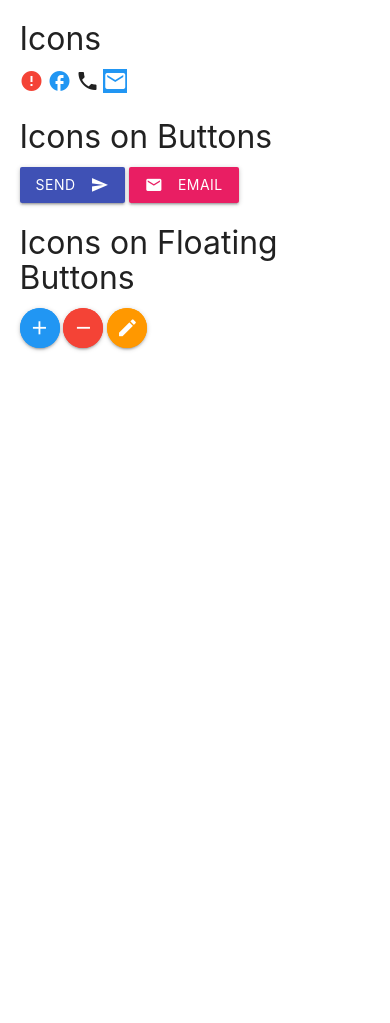
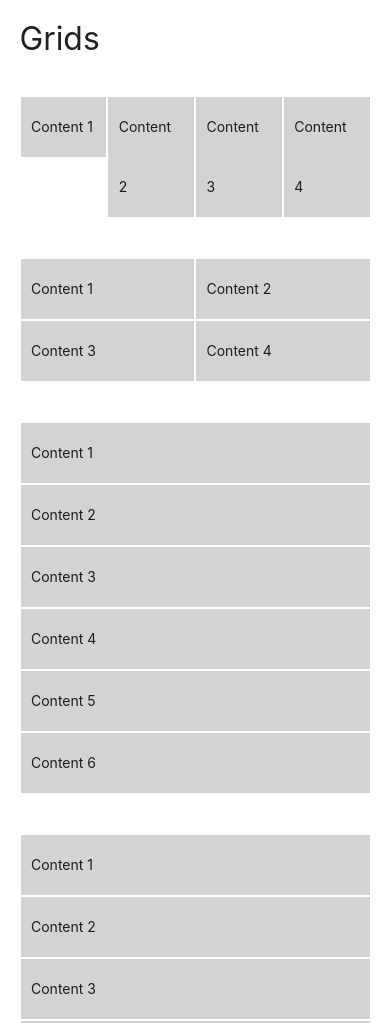
Before and after one commit to elbercastillomesa/materialize-css, a plain HTML site: page index.html in a window 390 px wide. Shown: the top 1023 px of the page. Before the commit the page ends 844 px from the top, so only its background shows below. Drawn offline with nearby package versions, Linux system fonts and the light colour scheme.

Commit message:
Responsive Grids
Shows the column structure for materialize and set some examples to diferent screen sizes.

```diff
--- a/index.html
+++ b/index.html
@@ -7,39 +7,60 @@
     <link rel="stylesheet" href="https://cdnjs.cloudflare.com/ajax/libs/materialize/1.0.0/css/materialize.min.css">
     <!--Import Google Icon Font-->
     <link href="https://fonts.googleapis.com/icon?family=Material+Icons" rel="stylesheet">
+    <style>
+        .row > div {
+            padding: 10px;
+            background: lightgray;
+            border: 1px solid white;
+            line-height: 60px;
+        }
+        .row {
+            margin: 40px auto;
+        }
+    </style>
     <title>Materialize CSS Tutorial</title>
 </head>
 <body>
 
     <div class="container">
 
-        <h4>Icons</h4>
-        <i class="material-icons red-text">error</i>
-        <i class="material-icons blue-text">facebook</i>
-        <i class="material-icons">phone</i>
-        <i class="material-icons blue white-text">mail</i>
+        <h4>Grids</h4>
 
+        <div class="row">
+            <div class="col s3">Content 1</div>
+            <div class="col s3">Content 2</div>
+            <div class="col s3">Content 3</div>
+            <div class="col s3">Content 4</div>
+        </div>
+        <div class="row">
+            <div class="col s6 m3">Content 1</div>
+            <div class="col s6 m3">Content 2</div>
+            <div class="col s6 m3">Content 3</div>
+            <div class="col s6 m3">Content 4</div>
+        </div>
+        <div class="row">
+            <div class="col s12 m4 l4">Content 1</div>
+            <div class="col s12 m4 l4">Content 2</div>
+            <div class="col s12 m4 l4">Content 3</div>
+            <div class="col s12 m4 l4">Content 4</div>
+            <div class="col s12 m4 l4">Content 5</div>
+            <div class="col s12 m4 l4">Content 6</div>
+        </div>
+        <div class="row">
+            <div class="col s12 m4 l4 xl2">Content 1</div>
+            <div class="col s12 m4 l4 xl2">Content 2</div>
+            <div class="col s12 m4 l4 xl2">Content 3</div>
+            <div class="col s12 m4 l4 xl2">Content 4</div>
+            <div class="col s12 m4 l4 xl2">Content 5</div>
+            <div class="col s12 m4 l4 xl2">Content 6</div>
+        </div>
+        <div class="row">
+            <div class="col s12 m8">Content 1</div>
+            <div class="col s12 m4">Content 2</div>
+            <div class="col s12 m4">Content 3</div>
+            <div class="col s12 m8">Content 4</div>
+        </div>
 
-        <h4>Icons on Buttons</h4>
-        <a href="#" class="btn indigo">
-            <span>Send</span>
-            <i class="material-icons right">send</i>
-        </a>
-        <a href="#" class="btn pink waves-effect waves-light">
-            <span>Email</span>
-            <i class="material-icons left">email</i>
-        </a>
-
-        <h4>Icons on Floating Buttons</h4>
-        <a href="#" class="btn-floating blue pulse">
-            <i class="material-icons">add</i>
-        </a>
-        <a href="#" class="btn-floating red pulse">
-            <i class="material-icons">remove</i>
-        </a>
-        <a href="#" class="btn-floating orange pulse">
-            <i class="material-icons">edit</i>
-        </a>
 
     </div>
 
```
